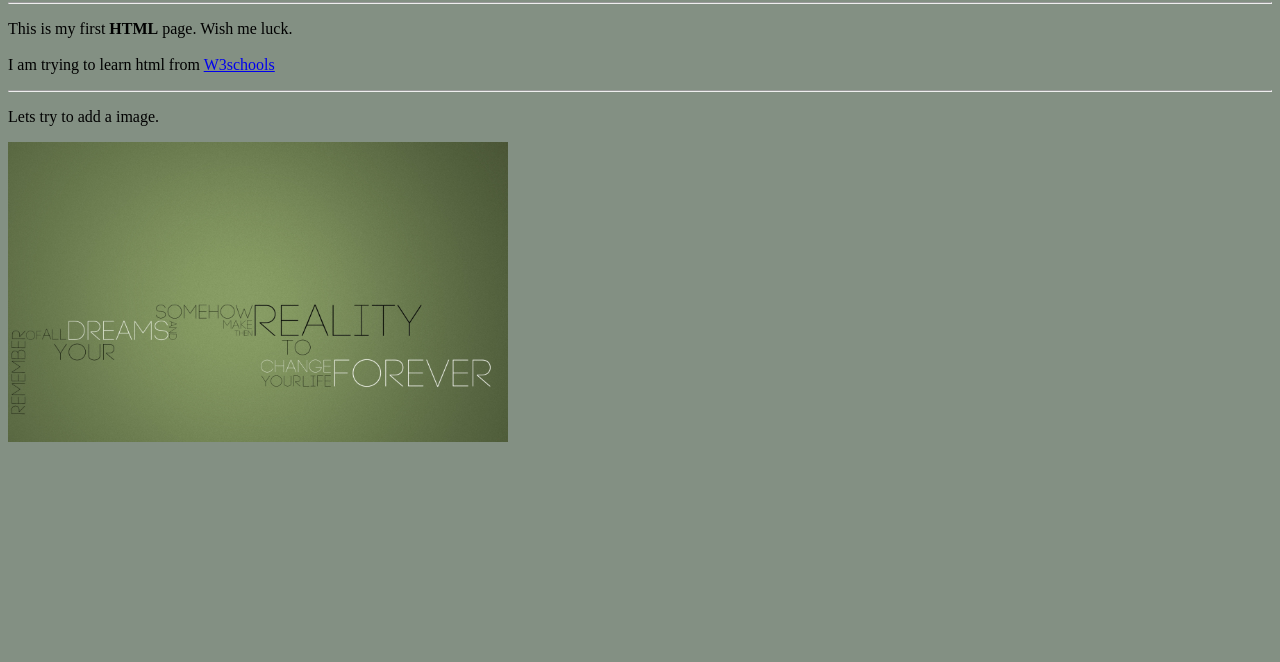
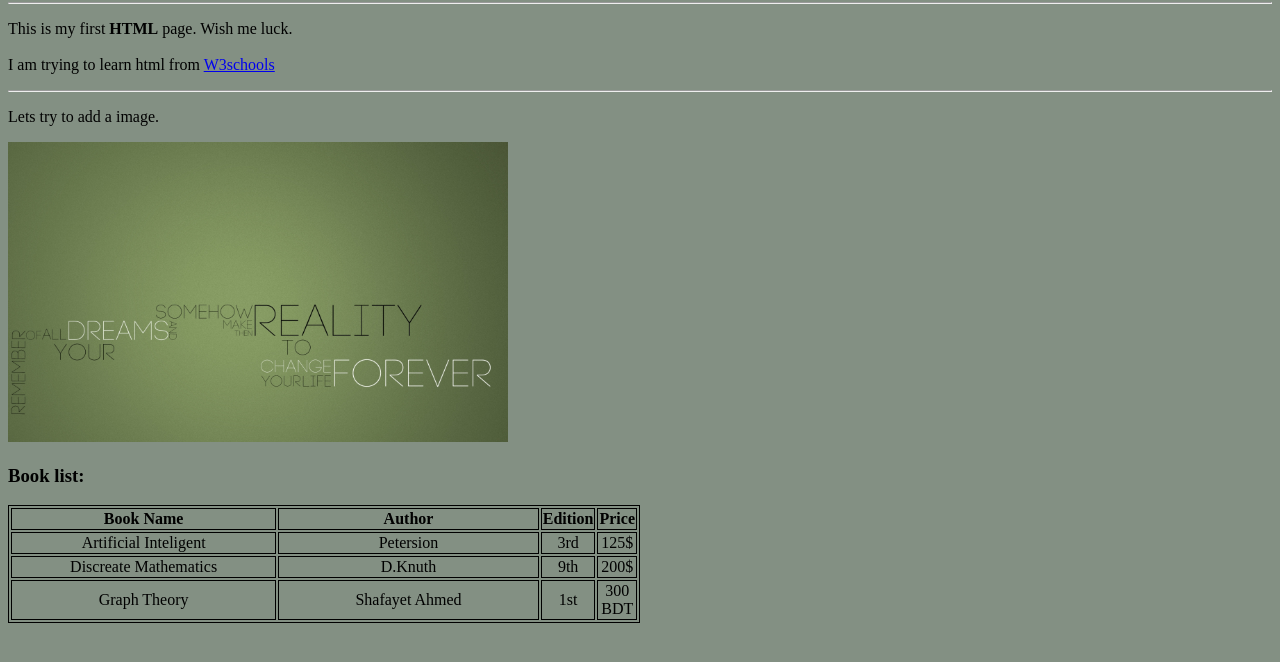
Before and after one commit to appscode/intern-projects, a plain HTML site: page test.html in a window 1280 px wide. Shown: the part 78-740 px from the top of the page. Drawn offline with Linux system fonts and the light colour scheme.

Commit message:
Table added

```diff
--- a/test.html
+++ b/test.html
@@ -3,6 +3,14 @@
 <html lang="en-US">
 <head>
 	<title>TestWeb</title>
+	<style>
+		table,th,td
+		{
+			width: 50%;
+			border: 1px solid black;
+			text-align: center;
+		}
+	</style>
 </head>
 <body style="background: rgb(131,144,131);">
 	<h1>
@@ -18,6 +26,41 @@
 	</p>
 	<img src="297012.jpg" width="500" height="300" title="Inspiratonal image">
 
+	<!--Table Test-->
+	<h3>Book list:</h3>
+	<table>
+		<!--Adding Table Head-->
+		<th>Book Name</th>
+		<th>Author</th>
+		<th>Edition</th>
+		<th>Price</th>
+
+		<!--Adding Table Data-->
+		<tr>
+			<td>Artificial Inteligent</td>
+			<td>Petersion</td>
+			<td>3rd</td>
+			<td>125$</td>
+		</tr>
+
+		<tr>
+			<td>Discreate Mathematics</td>
+			<td>D.Knuth</td>
+			<td>9th</td>
+			<td>200$</td>
+		</tr>
+
+		<tr>
+			<td>Graph Theory</td>
+			<td>Shafayet Ahmed</td>
+			<td>1st</td>
+			<td>300 BDT</td>
+		</tr>
+
+
+	</table>
+
+
 
 </body>
 </html>
```
